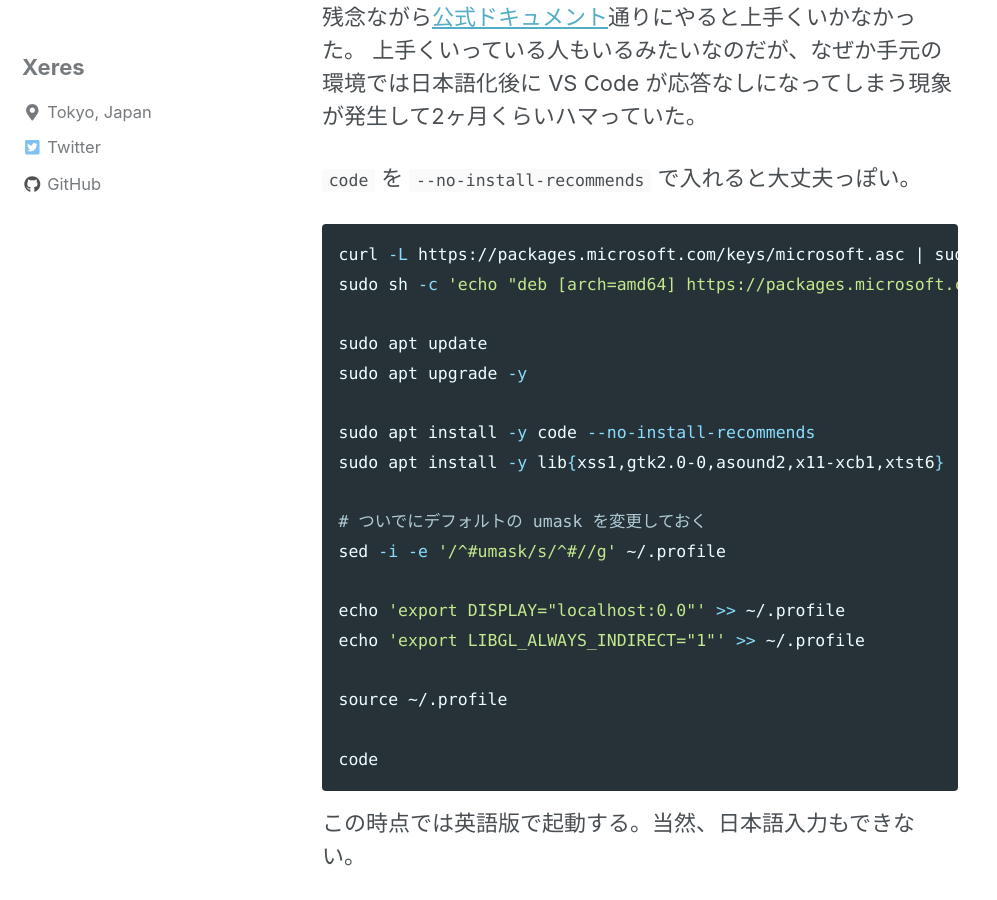
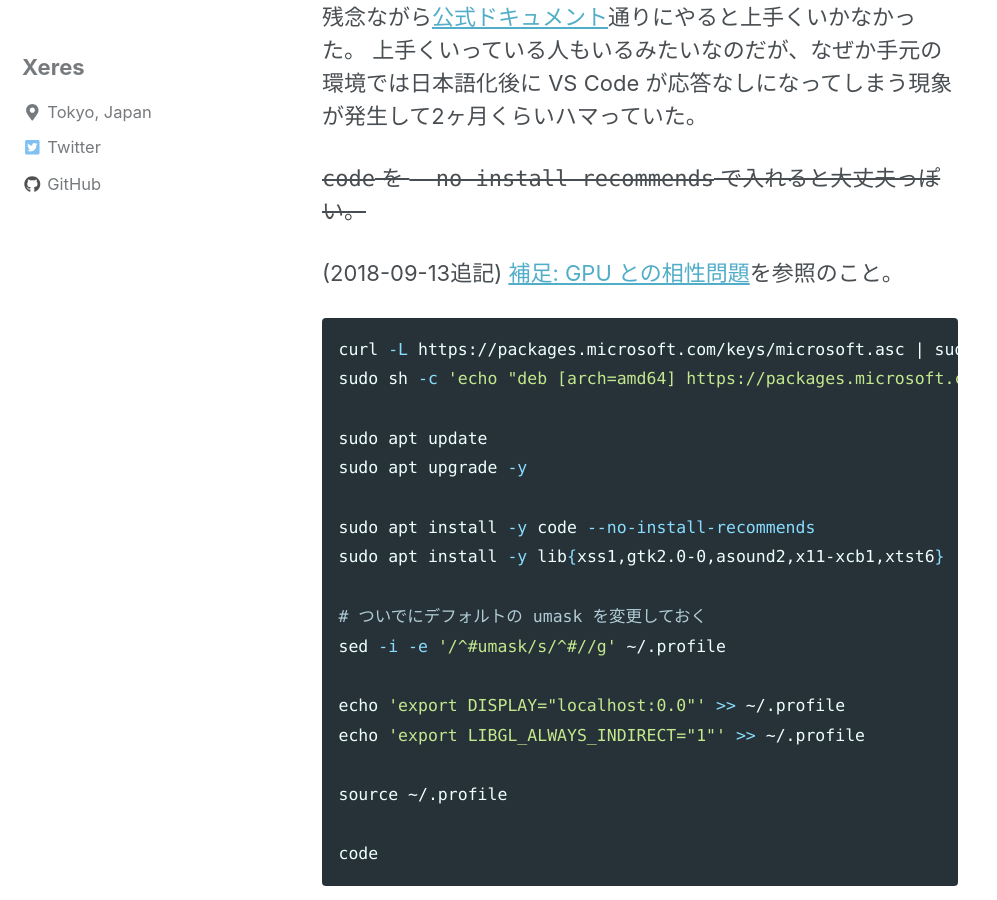
Before and after one commit to xeres/xeres.github.io, a Jekyll site: the page built from _posts/2018-08-01-installing-vscode-for-linux-in-wsl-ubuntu-18.04-lts.md, in a window 1280 px wide and 900 px high, scrolled down 910 px. Shown: the whole window, without its empty margins (0-997 px from the left). Built offline with Jekyll 4.4.1, drawn with Linux system fonts in a browser that asks for light colours; nearby versions of some CDN libraries.

Commit message:
Improbed _posts/2018-08-01-installing-vscode-for-linux-in-wsl-ubuntu-18.04-lts.md
* Improbed an anchor.

````diff
--- a/_posts/2018-08-01-installing-vscode-for-linux-in-wsl-ubuntu-18.04-lts.md
+++ b/_posts/2018-08-01-installing-vscode-for-linux-in-wsl-ubuntu-18.04-lts.md
@@ -20,7 +20,9 @@ Windows 10 バージョン 1709 (Fall Creators Update) 以降、開発者モー
 上手くいっている人もいるみたいなのだが、なぜか手元の環境では日本語化後に
 VS Code が応答なしになってしまう現象が発生して2ヶ月くらいハマっていた。
 
-`code` を `--no-install-recommends` で入れると大丈夫っぽい。
+~~`code` を `--no-install-recommends` で入れると大丈夫っぽい。~~
+
+(2018-09-13追記) [補足: GPU との相性問題](#補足-GPU-との相性問題)を参照のこと。
 
 ```shell
 curl -L https://packages.microsoft.com/keys/microsoft.asc | sudo apt-key add -
````
